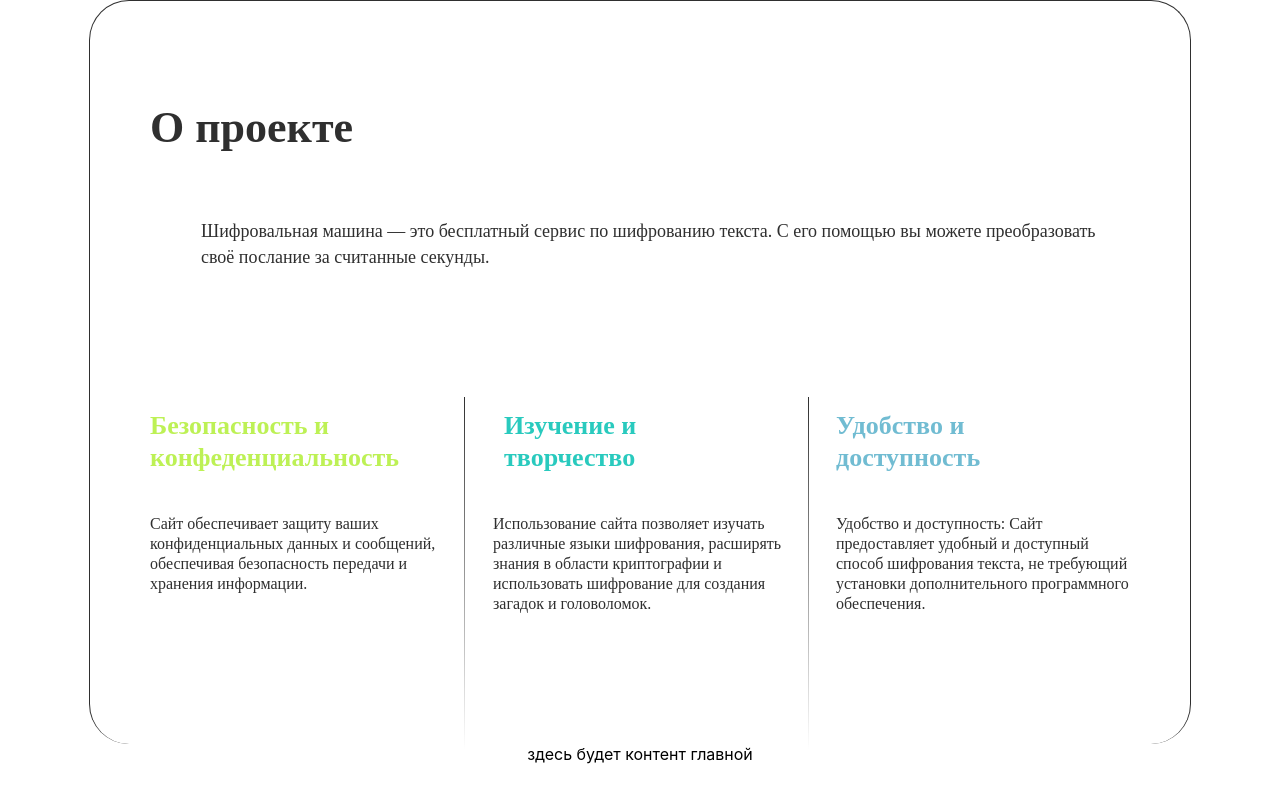
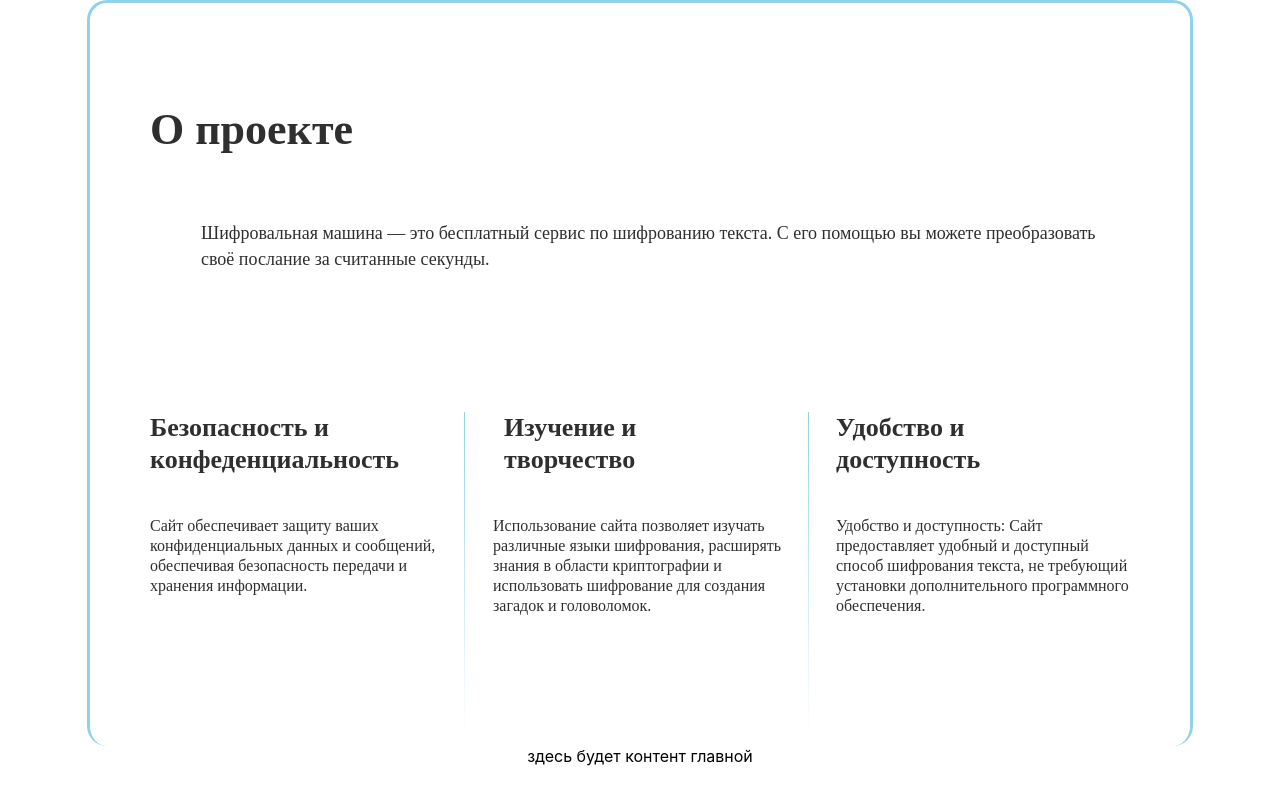
Before and after one commit to encryption-machine/Front, a React (Create React App) app: page / in a window 1280 px wide. Built offline with nearby package versions, Linux system fonts and the light colour scheme.

Commit message:
fix: color change in component AboutProject

```diff
--- a/src/components/AboutProject/AboutProject.jsx
+++ b/src/components/AboutProject/AboutProject.jsx
@@ -8,19 +8,19 @@ function AboutProject() {
           <h1 className={styles.about__title}>О проекте</h1>
           <p className={styles.about__subtitle}>Шифровальная машина — это бесплатный сервис по шифрованию текста. С его помощью вы можете преобразовать своё послание за считанные секунды. </p>
           <ul className={styles.about__items}>
-            <li className={styles.aboutInfo__item}>
-              <h3 className={styles.about__titleItemFirst}>Безопасность и</h3>
-              <h3 className={styles.about__titleItemFirst}>конфеденциальность</h3>
+            <li className={styles.about__item}>
+              <h3 className={styles.about__titleItem}>Безопасность и</h3>
+              <h3 className={styles.about__titleItem}>конфеденциальность</h3>
               <p className={styles.about__description}>Сайт обеспечивает защиту ваших конфиденциальных данных и сообщений, обеспечивая безопасность передачи и хранения информации.</p>
             </li>
-            <li className={styles.aboutInfo__item}>
+            <li className={styles.about__item}>
               <h3 className={styles.about__titleItemSecond}>Изучение и</h3>
               <h3 className={styles.about__titleItemSecond}>творчество</h3>
               <p className={styles.about__description}>Использование сайта позволяет изучать различные языки шифрования, расширять знания в области криптографии и использовать шифрование для создания загадок и головоломок.</p>
             </li>
-            <li className={styles.aboutInfo__item}>
-              <h3 className={styles.about__titleItemThird}>Удобство и</h3>
-              <h3 className={styles.about__titleItemThird}>доступность</h3>
+            <li className={styles.about__item}>
+              <h3 className={styles.about__titleItem}>Удобство и</h3>
+              <h3 className={styles.about__titleItem}>доступность</h3>
               <p className={styles.about__description}>Удобство и доступность: Сайт предоставляет удобный и доступный способ шифрования текста, не требующий установки дополнительного программного обеспечения.</p>
             </li>
             <div className={styles.about__square}></div>
--- a/src/components/AboutProject/AboutProject.module.scss
+++ b/src/components/AboutProject/AboutProject.module.scss
@@ -4,10 +4,10 @@
     width: calc(100% - 2 * 90px);
     height: 743px;
     background: #FFFFFF;
-    border-width: 1px 1px 0px 1px;
+    border-width: 3px 3px 0px 3px;
     border-style: solid;
-    border-color: #2F2F2F;
-    border-radius: 40px;
+    border-color: #90D3E7;
+    border-radius: 20px;
   }
   &__container {
     margin: 100px 60px 0;
@@ -41,7 +41,7 @@
     gap: 5%;
     position: relative;
   }
-  &__titleItemFirst {
+  &__titleItem {
     margin: 0;
     font-family: 'Montserrat';
     font-style: normal;
@@ -49,8 +49,7 @@
     font-size: 26px;
     line-height: 32px;
     text-align: start;
-    color: #BDF155;
-    ;
+    color: #2F2F2F;
   }
   &__titleItemSecond {
     margin: 0 0 0 11px;
@@ -60,17 +59,7 @@
     font-size: 26px;
     line-height: 32px;
     text-align: start;
-    color: #29CABE;
-  }
-  &__titleItemThird {
-    margin: 0;
-    font-family: 'Montserrat';
-    font-style: normal;
-    font-weight: 600;
-    font-size: 26px;
-    line-height: 32px;
-    text-align: start;
-    color: #71BCD2;
+    color: #2F2F2F;
   }
   &__description {
     margin: 40px 0 0;
@@ -84,12 +73,12 @@
   }
   &__square {
     position: absolute;
-    top: -13px;
+    top: 0px;
     left: 32%;
     width: 35%;
-    height: 352px;
+    height: 320px;
     border: 1px solid transparent;
-    border-image: linear-gradient(rgba(47, 47, 47, 1), rgba(47, 47, 47, 0));
+    border-image: linear-gradient(rgba(144, 211, 231, 1), rgba(144, 211, 231, 0));
     border-image-slice: 1;
     border-width: 0px 1px 0px 1px;
   }
```
